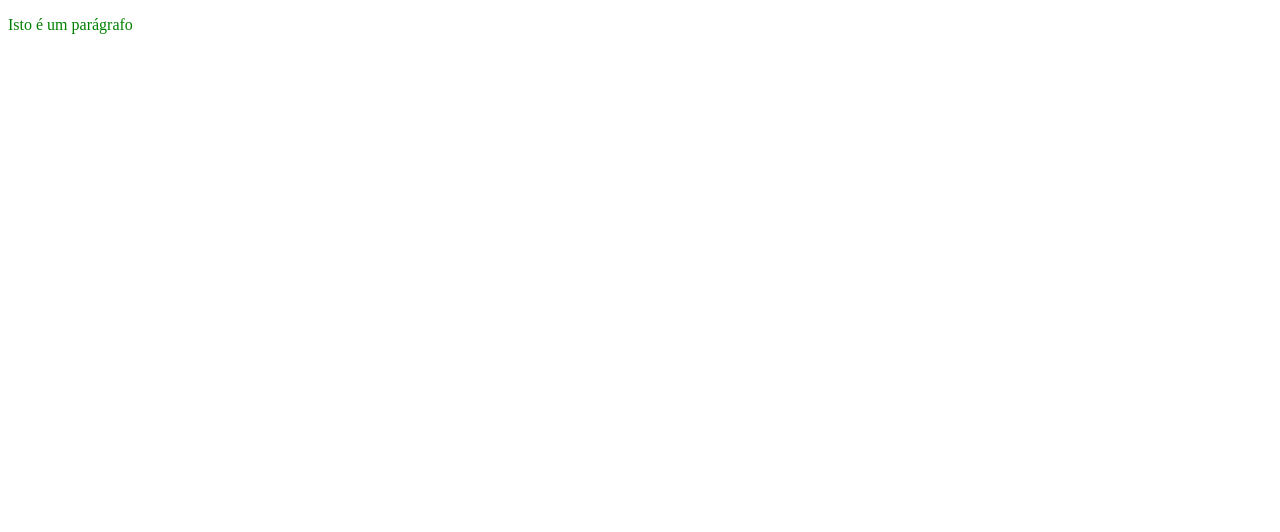
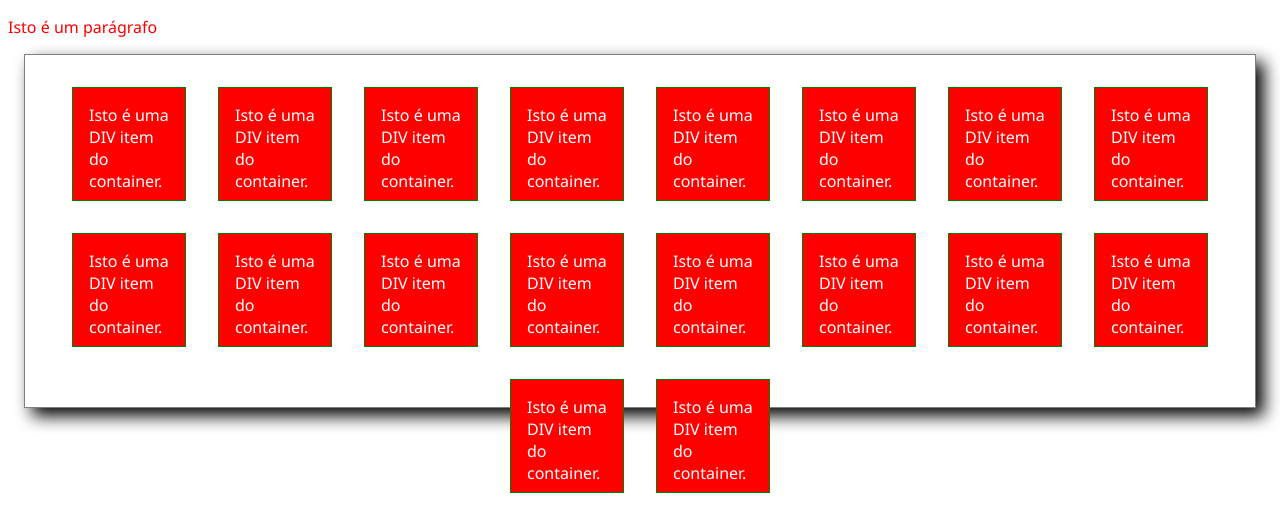
Before and after one commit to luqczinn/pbr-diw-4961102-exemplo-01, a plain HTML site: page index.html in a window 1280 px wide. Drawn offline with Linux system fonts and the light colour scheme.

Commit message:
exemplo 1

```diff
--- a/index.html
+++ b/index.html
@@ -4,10 +4,55 @@
     <meta charset="UTF-8">
     <title>Exemplo 01</title>
     <link rel="stylesheet" href="styles.css">
+    <style>
+        div {
+            border: 1px solid green;
+            margin: 1rem;
+            padding: 1rem;
+        }
+        .container {
+            border: 1px solid gray;
+            box-shadow: 0.5rem 0.5rem 1rem 0.01rem;
+            display: flex;
+            height: 20rem;
+            flex-wrap: wrap;
+            justify-content: center;
+        }
+
+        .item {
+            color:white;
+            background-color: red;
+            width: 5rem;
+            height: 5rem;
+        }
+        p {
+            color: blue;
+        }
+    </style>
 </head>
 
 <body>
-    <p>Isto é um parágrafo</p>
+    <p style="color:red">Isto é um parágrafo</p>
+    <div class="container">
+        <div class="item">Isto é uma DIV item do container.</div>
+        <div class="item">Isto é uma DIV item do container.</div>
+        <div class="item">Isto é uma DIV item do container.</div>
+        <div class="item">Isto é uma DIV item do container.</div>
+        <div class="item">Isto é uma DIV item do container.</div>
+        <div class="item">Isto é uma DIV item do container.</div>
+        <div class="item">Isto é uma DIV item do container.</div>
+        <div class="item">Isto é uma DIV item do container.</div>
+        <div class="item">Isto é uma DIV item do container.</div>
+        <div class="item">Isto é uma DIV item do container.</div>
+        <div class="item">Isto é uma DIV item do container.</div>
+        <div class="item">Isto é uma DIV item do container.</div>
+        <div class="item">Isto é uma DIV item do container.</div>
+        <div class="item">Isto é uma DIV item do container.</div>
+        <div class="item">Isto é uma DIV item do container.</div>
+        <div class="item">Isto é uma DIV item do container.</div>
+        <div class="item">Isto é uma DIV item do container.</div>
+        <div class="item">Isto é uma DIV item do container.</div>
+    </div>
 </body>
 
 </html>
--- a/styles.css
+++ b/styles.css
@@ -1,3 +1,8 @@
-p{
-   color: green;
+* {
+    font-size: 16px;
+    font-family: 'Segoe UI', Tahoma, Geneva, Verdana, sans-serif;
 }
+
+p {
+    color: green;
+}
```
